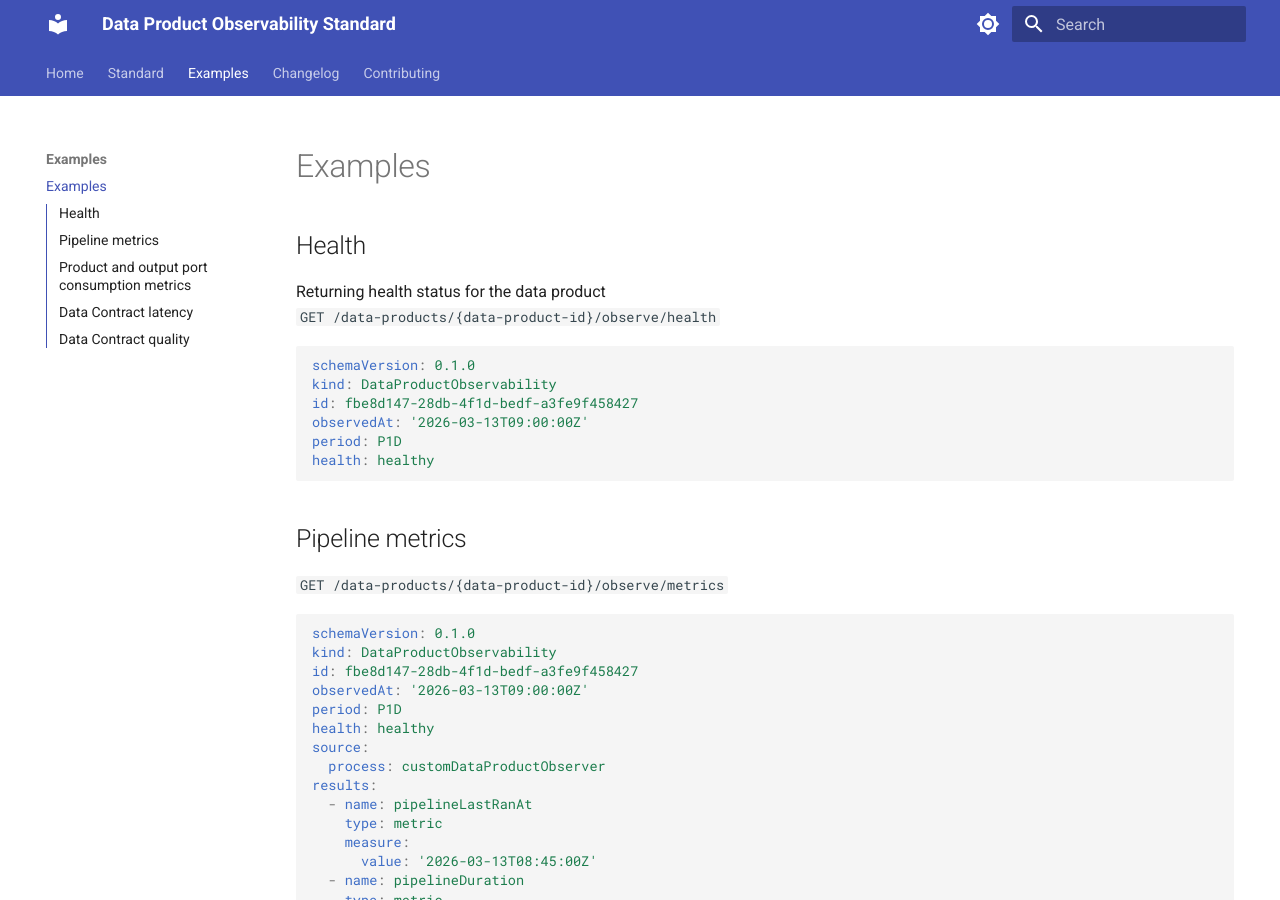
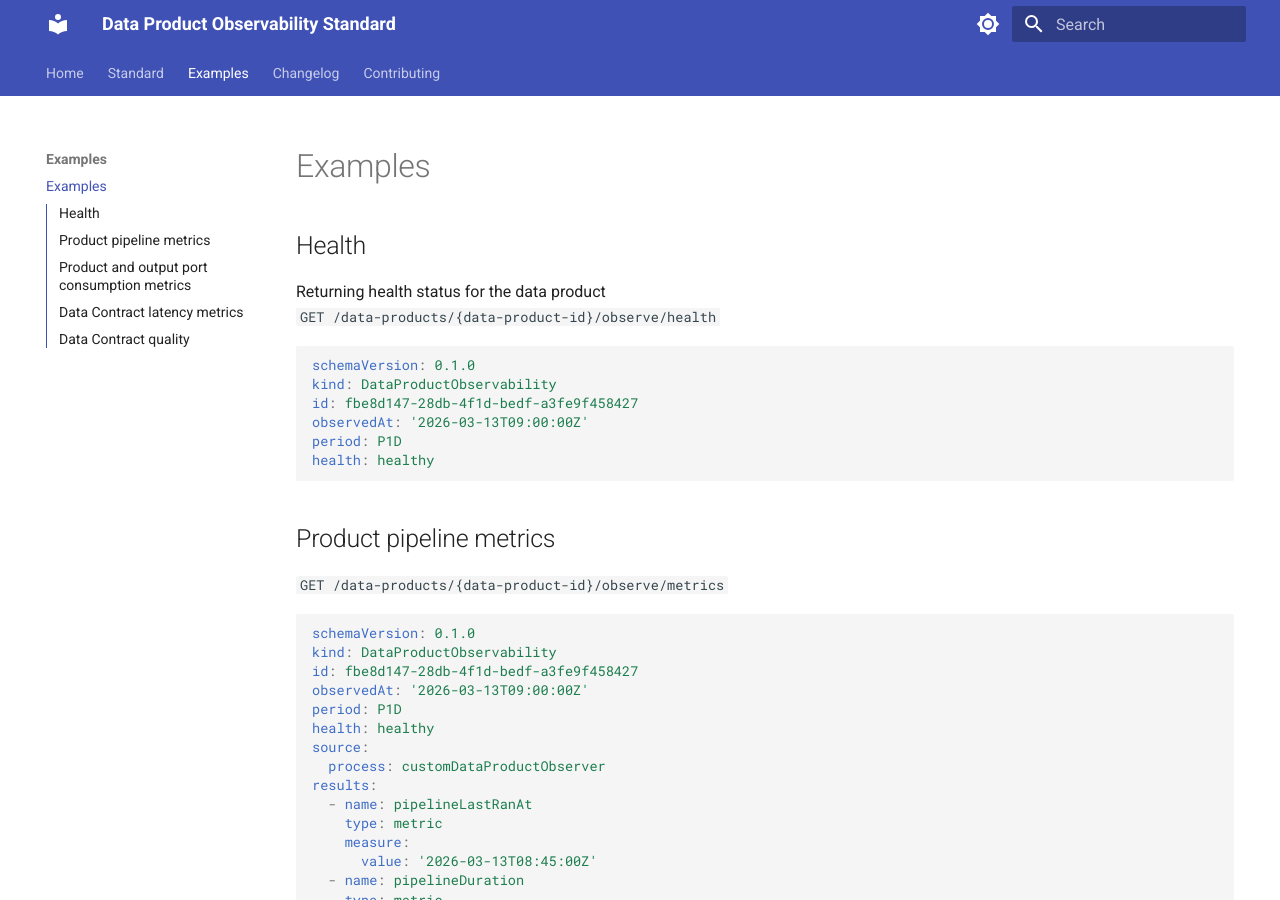
Before and after one commit to joaovicente/open-data-product-observability-standard, an MkDocs documentation site: the page built from docs/examples/README.md, in a window 1280 px wide and 900 px high. Built offline with MkDocs 1.6.1 and Material for MkDocs 9.7.7, drawn with Linux system fonts in a browser that asks for light colours; the version menu is left out; some of the changed text lies outside the part shown.

Commit message:
readme title enhancements

````diff
--- a/docs/examples/README.md
+++ b/docs/examples/README.md
@@ -14,7 +14,7 @@ period: P1D
 health: healthy
 ```
 
-## Pipeline metrics
+## Product pipeline metrics
 
 `GET /data-products/{data-product-id}/observe/metrics`
 
@@ -140,7 +140,7 @@ results:
       value: 2590
 ```
 
-## Data Contract latency
+## Data Contract latency metrics
 
 `GET /data-products/{data-product-id}/observe/metrics`
 
````
